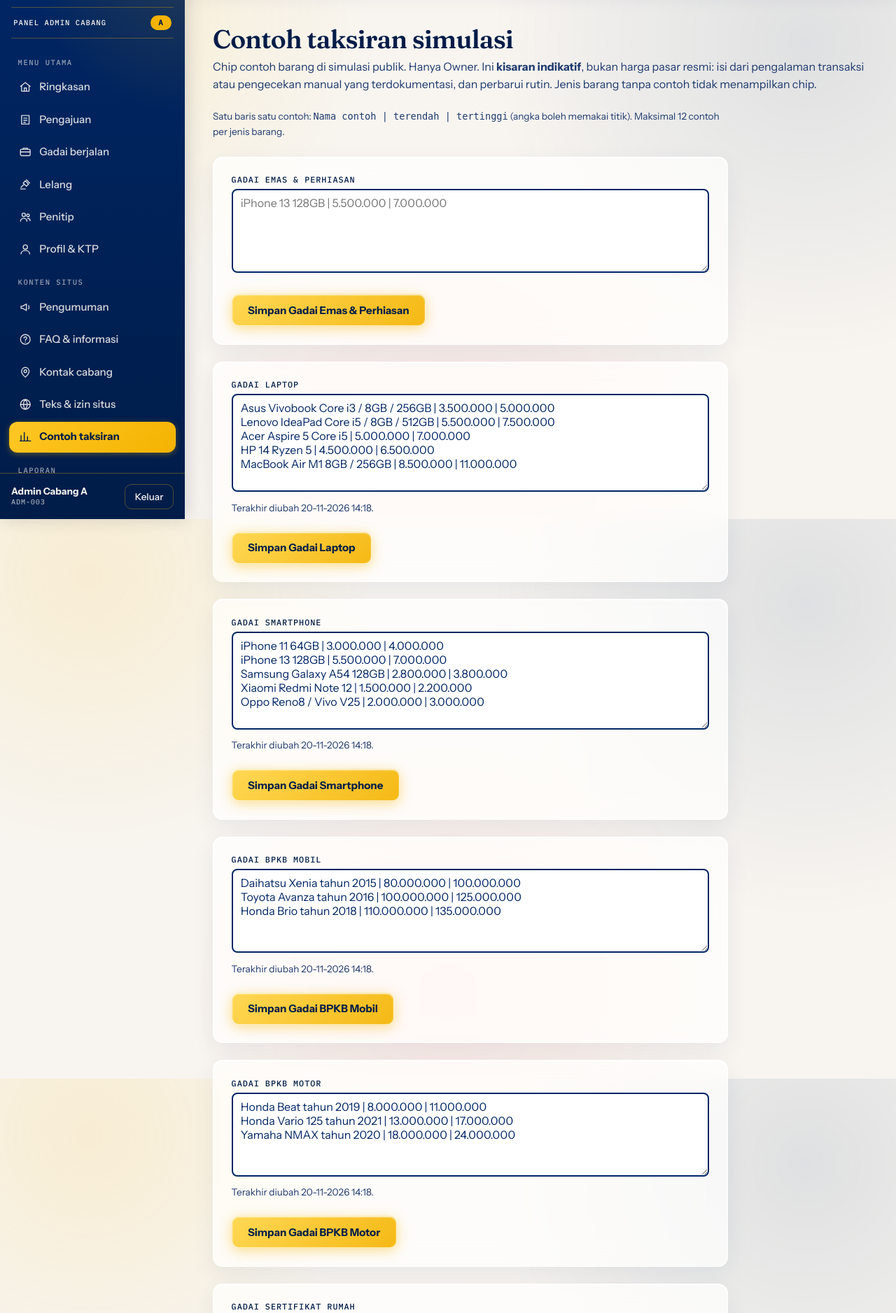
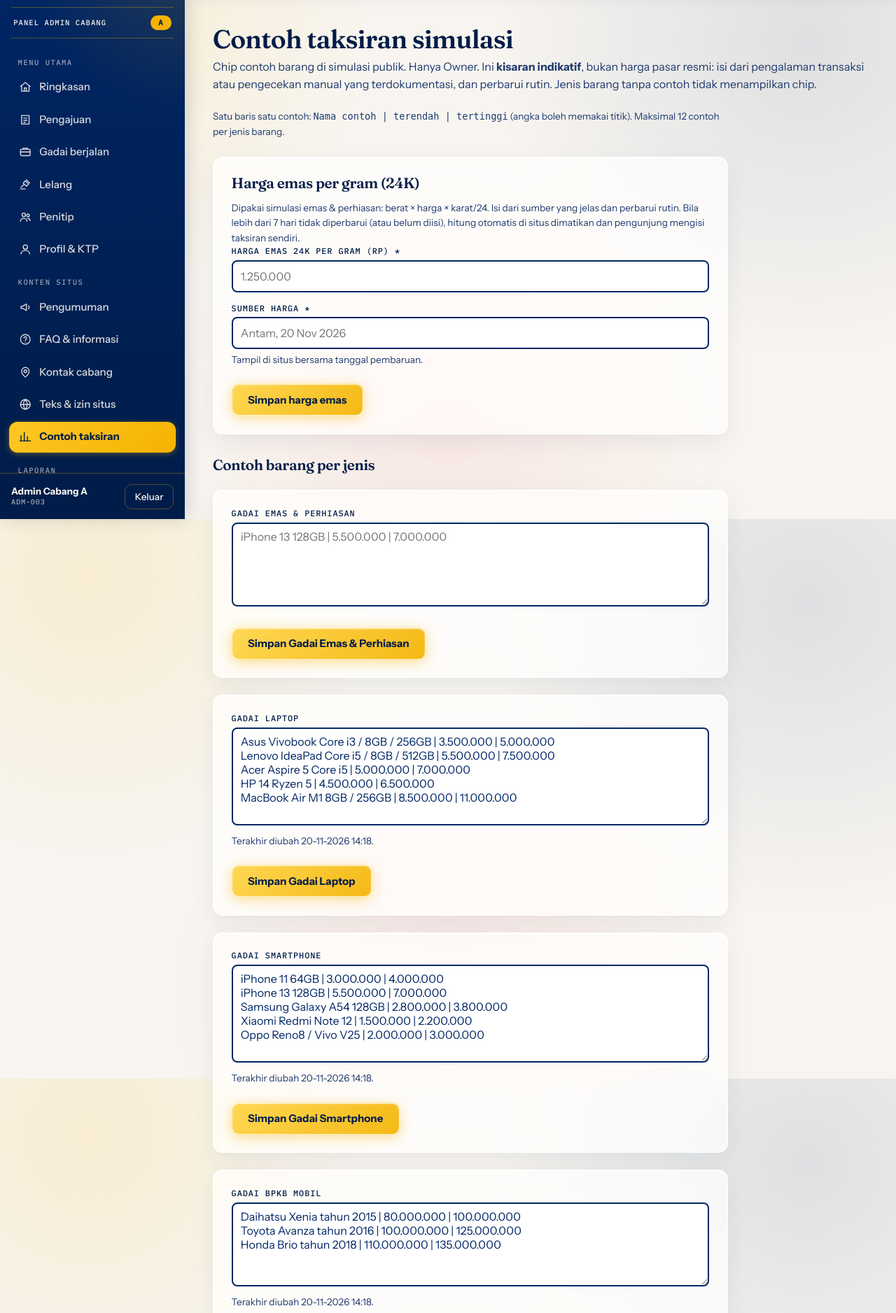
Before and after one commit to alliwatson911-tech/sistem_titip_gadai, a Laravel app: page /panel/contoh-taksiran in a window 1280 px wide. Shown: the part 58-1935 px from the top of the page at 70% size. Run offline with Laravel 12, Linux system fonts and the light colour scheme; the visitor is signed in with stand-in values (Sample User, id 1); data comes from the database, SQL or seed files in the repository; parts of the project's set-up code (start-up, migrations or seed data) failed here and were passed over.

Commit message:
feat(simulasi): hitung taksiran emas & perhiasan dari harga per gram yang diisi Owner
- Simulasi emas: isian jenis (perhiasan/batangan), karat, dan berat; taksiran =
  berat x harga emas 24K per gram x karat/24, dibulatkan ke ribuan.
- Owner mengisi harga + sumber di /panel/contoh-taksiran (tanggal pembaruan otomatis,
  tercatat di audit). Harga lebih dari 7 hari atau belum diisi mematikan hitung otomatis
  dan pengunjung mengisi taksiran manual.
- Emas tampil kembali di daftar simulator (sempat disembunyikan seeder rebrand), di urutan
  terakhir agar pilihan bawaan tetap barang elektronik. Migrasi menerapkannya ke data
  yang sudah ada.
- Ongkos pembuatan dan batu perhiasan tidak dihitung; dinyatakan di layar.
- Tes baru untuk harga emas, validasi, basi, dan tampilnya emas (309 tes lulus).

Co-Authored-By: Claude Sonnet 5.5 <noreply@anthropic.com>

```diff
--- a/app/Http/Controllers/Panel/ContohTaksiranController.php
+++ b/app/Http/Controllers/Panel/ContohTaksiranController.php
@@ -4,8 +4,12 @@ namespace App\Http\Controllers\Panel;
 
 use App\Http\Controllers\Controller;
 use App\Models\Product;
+use App\Services\Audit;
+use App\Services\Situs;
+use App\Support\Rupiah;
 use Illuminate\Http\RedirectResponse;
 use Illuminate\Http\Request;
+use Illuminate\Support\Facades\DB;
 use Illuminate\Support\Facades\Gate;
 use Illuminate\Validation\ValidationException;
 
@@ -22,7 +26,35 @@ class ContohTaksiranController extends Controller
 
         return view('panel.konten.contoh-taksiran', [
             'produk' => Product::where('is_active', true)->clientFeatured()->orderBy('id')->get(),
+            'emas' => Situs::hargaEmas(),
         ]);
+    }
+
+    /** Harga emas 24K per gram untuk simulasi emas & perhiasan. Sumber wajib jelas; tanggal pembaruan tercatat otomatis. */
+    public function emas(Request $r): RedirectResponse
+    {
+        Gate::authorize('konten.situs');
+        $r->merge(['harga_emas_gram' => Rupiah::digit($r->input('harga_emas_gram'))]);
+        $d = $r->validate([
+            'harga_emas_gram' => ['required', 'integer', 'min:1', 'max:100000000'],
+            'sumber' => ['required', 'string', 'max:120'],
+        ], [
+            'harga_emas_gram.required' => 'Isi harga emas per gram.',
+            'harga_emas_gram.integer' => 'Harga emas harus berupa angka rupiah.',
+            'harga_emas_gram.min' => 'Harga emas harus lebih dari nol.',
+            'harga_emas_gram.max' => 'Harga emas terlalu besar.',
+            'sumber.required' => 'Sebutkan sumber harga (mis. Antam, tanggal).',
+        ]);
+
+        $lama = Situs::hargaEmas();
+        DB::transaction(function () use ($d) {
+            foreach (['harga_emas_gram' => (string) $d['harga_emas_gram'], 'harga_emas_sumber' => $d['sumber']] as $kunci => $nilai) {
+                DB::table('site_contents')->updateOrInsert(['branch_id' => null, 'kunci' => $kunci], ['nilai' => $nilai, 'updated_at' => now(), 'created_at' => now()]);
+            }
+        });
+        Audit::log('situs.harga_emas', null, ['harga' => $lama['harga'], 'sumber' => $lama['sumber']], ['harga' => $d['harga_emas_gram'], 'sumber' => $d['sumber']]);
+
+        return back()->with('status', 'Harga emas disimpan.');
     }
 
     public function update(Request $r, Product $produk): RedirectResponse
--- a/app/Models/Product.php
+++ b/app/Models/Product.php
@@ -3,6 +3,7 @@
 namespace App\Models;
 
 use App\Models\Concerns\Auditable;
+use App\Services\Situs;
 use Illuminate\Database\Eloquent\Model;
 use Illuminate\Support\Facades\Schema;
 
@@ -27,7 +28,7 @@ class Product extends Model
     /** @return array<string, mixed> data satu produk untuk kalkulator simulasi publik */
     public function dataKalkulator(): array
     {
-        return [
+        $data = [
             'id' => $this->id,
             'slug' => $this->slug,
             'nama' => $this->nama,
@@ -38,6 +39,12 @@ class Product extends Model
             'contoh' => $this->contohSimulasi(),
             'contohTgl' => $this->updated_at?->toDateString(),
         ];
+
+        if ($this->kategori_barang === 'emas') {
+            $data['emas'] = Situs::hargaEmas();
+        }
+
+        return $data;
     }
 
     /**
--- a/app/Services/Situs.php
+++ b/app/Services/Situs.php
@@ -8,6 +8,7 @@ use Database\Seeders\BranchSeeder;
 use Database\Seeders\ContentSeeder;
 use Database\Seeders\PolicySeeder;
 use Database\Seeders\ProductSeeder;
+use Illuminate\Support\Carbon;
 use Illuminate\Support\Facades\DB;
 
 /** Pembaca konten dan kebijakan situs publik (satu sumber: tabel site_contents dan policy_settings). */
@@ -154,4 +155,23 @@ class Situs
 
         return $teks;
     }
+
+    /** Kadar emas yang ditawarkan di simulasi (karat). */
+    public const KARAT_EMAS = [24, 23, 22, 21, 20, 18, 17, 16, 10];
+
+    /** Harga emas 24K per gram yang diisi Owner. Dianggap basi bila lebih dari 7 hari tidak diperbarui. */
+    public static function hargaEmas(): array
+    {
+        $baris = DB::table('site_contents')->whereNull('branch_id')->whereIn('kunci', ['harga_emas_gram', 'harga_emas_sumber'])->get()->keyBy('kunci');
+        $harga = (int) ($baris['harga_emas_gram']->nilai ?? 0);
+        $tgl = isset($baris['harga_emas_gram']->updated_at) ? Carbon::parse($baris['harga_emas_gram']->updated_at) : null;
+
+        return [
+            'harga' => $harga,
+            'sumber' => (string) ($baris['harga_emas_sumber']->nilai ?? ''),
+            'tgl' => $tgl?->toDateString(),
+            'basi' => $harga > 0 && (! $tgl || $tgl->lt(now()->subDays(7)->startOfDay())),
+            'karat' => self::KARAT_EMAS,
+        ];
+    }
 }
--- a/database/seeders/PersidenHpBranchSeeder.php
+++ b/database/seeders/PersidenHpBranchSeeder.php
@@ -140,9 +140,8 @@ class PersidenHpBranchSeeder extends Seeder
         }
 
         // 3. Sembunyikan produk lama yang tidak ada di daftar klien
-        // (Emas & perhiasan, televisi, konsol game, smartwatch)
+        // (televisi, konsol game, smartwatch). Emas & perhiasan tetap tampil: simulasi emas memakai harga per gram dari Owner.
         Product::whereIn('slug', [
-            'gadai-emas-perhiasan',
             'gadai-televisi',
             'gadai-konsol-game',
             'gadai-smartwatch',
@@ -164,6 +163,8 @@ class PersidenHpBranchSeeder extends Seeder
             'tenor_hari' => 14,
             'durasi_opsi_minggu' => 1,
         ]);
+
+        Product::where('slug', 'gadai-emas-perhiasan')->update(['is_client_featured' => true]);
 
         // Tambahkan Tab/Tablet bila belum ada
         Product::updateOrCreate(
--- a/database/seeders/ProductSeeder.php
+++ b/database/seeders/ProductSeeder.php
@@ -19,6 +19,7 @@ class ProductSeeder extends Seeder
             [
                 'nama' => 'Gadai Emas & Perhiasan',
                 'slug' => 'gadai-emas-perhiasan',
+                'urutan' => 9, // setelah elektronik dan kendaraan: bukan pilihan bawaan simulator
                 'kategori_barang' => 'emas',
                 'kelompok_agunan' => 'emas',
                 'deskripsi' => 'Terima jaminan emas batangan (Antam, UBS, Lotus Archi) dan perhiasan emas (kalung, cincin, gelang, anting) dengan uji kadar karat akurat, timbangan digital tersertifikasi, dan sewa modal ringan.',
@@ -463,7 +464,7 @@ class ProductSeeder extends Seeder
                 'admin_bp' => $item['admin_bp'],
                 'admin_min' => $item['admin_min'],
                 'admin_max' => $item['admin_max'],
-                'urutan' => $i + 1,
+                'urutan' => $item['urutan'] ?? $i + 1,
                 'is_active' => true,
                 'badge_label' => $item['badge_label'] ?? null,
                 'dokumen_wajib' => $item['dokumen_wajib'] ?? null,
--- a/public/css/situs.css
+++ b/public/css/situs.css
@@ -2143,6 +2143,11 @@ input.input-error-shake:focus {
 .chip-contoh[aria-pressed="true"] { border-color: var(--kuningan); background: var(--kuningan-muda); box-shadow: inset 0 0 0 1px var(--kuningan); }
 @media (max-width: 40rem) { .chip-contoh { flex: 1 1 calc(50% - .25rem); min-width: 0; } }
 
+/* ---------- Kalkulator emas & perhiasan di simulasi ---------- */
+.emas-baris { display: grid; grid-template-columns: 1fr 1fr 1fr; gap: .75rem; }
+.emas-baris label { margin-top: 0; }
+@media (max-width: 40rem) { .emas-baris { grid-template-columns: 1fr 1fr; } .emas-baris > div:last-child { grid-column: 1 / -1; } }
+
 /* ---------- Perapian mobile halaman mandiri (Tentang, Visi-Misi, dll.) ----------
    !important diperlukan karena banyak ukuran font/padding ditulis inline di Blade. */
 @media (max-width: 40rem) {
--- a/resources/views/panel/konten/contoh-taksiran.blade.php
+++ b/resources/views/panel/konten/contoh-taksiran.blade.php
@@ -5,6 +5,19 @@
     <p class="sub">Chip contoh barang di simulasi publik. Hanya Owner. Ini <b>kisaran indikatif</b>, bukan harga pasar resmi: isi dari pengalaman transaksi atau pengecekan manual yang terdokumentasi, dan perbarui rutin. Jenis barang tanpa contoh tidak menampilkan chip.</p>
     <p class="bantuan" style="max-width:46rem">Satu baris satu contoh: <code>Nama contoh | terendah | tertinggi</code> (angka boleh memakai titik). Maksimal 12 contoh per jenis barang.</p>
 
+    <form class="form" method="post" action="{{ route('panel.emas.update') }}" style="max-width:46rem; margin-top:1.5rem">
+        @csrf @method('PUT')
+        <h2>Harga emas per gram (24K)</h2>
+        <p class="bantuan">Dipakai simulasi emas &amp; perhiasan: berat &times; harga &times; karat/24. Isi dari sumber yang jelas dan perbarui rutin. Bila lebih dari 7 hari tidak diperbarui (atau belum diisi), hitung otomatis di situs dimatikan dan pengunjung mengisi taksiran sendiri.</p>
+        <x-bidang nama="harga_emas_gram" label="Harga emas 24K per gram (Rp)" :nilai="$emas['harga'] ? number_format($emas['harga'], 0, ',', '.') : ''" :wajib="true" inputmode="numeric" autocomplete="off" placeholder="1.250.000" />
+        <x-bidang nama="sumber" label="Sumber harga" :nilai="$emas['sumber']" :wajib="true" maxlength="120" placeholder="Antam, 20 Nov 2026" bantuan="Tampil di situs bersama tanggal pembaruan." />
+        @if ($emas['tgl'])
+            <p class="bantuan">Terakhir diperbarui {{ \Illuminate\Support\Carbon::parse($emas['tgl'])->format('d-m-Y') }}@if ($emas['basi']) &mdash; <b>sudah lebih dari 7 hari, hitung otomatis di situs mati</b>@endif.</p>
+        @endif
+        <button class="btn btn--utama" type="submit">Simpan harga emas</button>
+    </form>
+
+    <h2 style="margin-top:2rem">Contoh barang per jenis</h2>
     @foreach ($produk as $p)
         @php
             $bag = $errors->getBag('p'.$p->id);
--- a/routes/web.php
+++ b/routes/web.php
@@ -155,6 +155,7 @@ Route::middleware(['auth', 'wajib.2fa'])->prefix('panel')->group(function () {
     Route::get('/situs', [KontenSitusController::class, 'edit'])->name('panel.situs');
     Route::put('/situs', [KontenSitusController::class, 'update'])->name('panel.situs.update');
     Route::get('/contoh-taksiran', [ContohTaksiranController::class, 'index'])->name('panel.contoh.index');
+    Route::put('/harga-emas', [ContohTaksiranController::class, 'emas'])->name('panel.emas.update');
     Route::put('/contoh-taksiran/{produk}', [ContohTaksiranController::class, 'update'])->name('panel.contoh.update');
 
     // Laporan dan audit
```
Also changed, not shown: public/js/situs.js (+41 -0 lines), resources/views/publik/partials/simulasi.blade.php (+13 -0 lines), tests/Feature/EmasSimulasiTest.php (added, +80 -0 lines), database/migrations/2026_11_20_134212_tampilkan_emas_di_simulasi.php (added).
